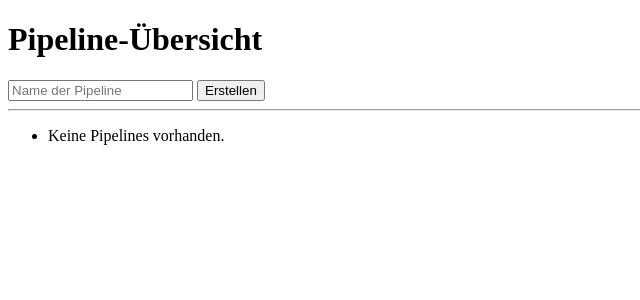
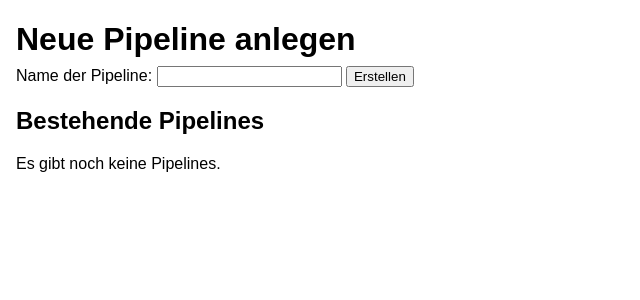
Before and after one commit to RedDead-coder-crypto/nature_videos_webapp, a Flask app: page / in a window 1280 px wide. Shown: the top 300 px of the page, without its empty margins (0-640 px from the left). Run offline with Flask 2, Linux system fonts and the light colour scheme; data that the repository does not hold is empty.

Commit message:
Update index.html

```diff
--- a/templates/index.html
+++ b/templates/index.html
@@ -1,31 +1,56 @@
-<!DOCTYPE html>
+<!doctype html>
 <html lang="de">
 <head>
   <meta charset="utf-8">
-    <title>Übersicht der Pipelines</title>
+  <title>Pipeline-Übersicht</title>
+  <style>
+    body { font-family: Arial, sans-serif; margin: 1rem; }
+    h1 { margin-bottom: 0.5rem; }
+    form { margin-bottom: 1rem; }
+    table { width: 100%; border-collapse: collapse; margin-top: 1rem; }
+    th, td { border: 1px solid #ccc; padding: 0.5rem; text-align: left; }
+    th { background: #f0f0f0; }
+    a.button {
+      display: inline-block; padding: 0.3rem 0.6rem;
+      background: #007bff; color: white; text-decoration: none; border-radius: 4px;
+    }
+    a.button:hover { background: #0056b3; }
+  </style>
 </head>
 <body>
-    <h1>Pipeline-Übersicht</h1>
-
-    <!-- Formular, um eine neue Pipeline anzulegen -->
+  <h1>Neue Pipeline anlegen</h1>
   <form action="{{ url_for('main.create_pipeline') }}" method="post">
-        <input type="text" name="name" placeholder="Name der Pipeline" required>
+    <label for="name">Name der Pipeline:</label>
+    <input type="text" id="name" name="name" required>
     <button type="submit">Erstellen</button>
   </form>
 
-    <hr>
-
-    <!-- Liste aller bestehenden Pipelines -->
-    <ul>
+  <h2>Bestehende Pipelines</h2>
+  {% if pipelines %}
+    <table>
+      <thead>
+        <tr>
+          <th>ID</th>
+          <th>Name</th>
+          <th>Status</th>
+          <th>Aktion</th>
+        </tr>
+      </thead>
+      <tbody>
         {% for pip in pipelines %}
-        <li>
-            <strong>{{ pip.name }}</strong> – Status: {{ pip.status_text }}
-            <!-- Link zur Detailseite -->
-            <a href="{{ url_for('main.show_pipeline', pipe_id=pip.id) }}">Details</a>
-        </li>
+          <tr>
+            <td>{{ pip.id }}</td>
+            <td>{{ pip.name }}</td>
+            <td>{{ pip.status_text }}</td>
+            <td>
+              <a class="button" href="{{ url_for('main.show_pipeline', pipe_id=pip.id) }}">Details</a>
+            </td>
+          </tr>
+        {% endfor %}
+      </tbody>
+    </table>
   {% else %}
-        <li>Keine Pipelines vorhanden.</li>
-    {% endfor %}
-    </ul>
+    <p>Es gibt noch keine Pipelines.</p>
+  {% endif %}
 </body>
 </html>
```
Lines whose indentation alone changed are shown as unchanged.
